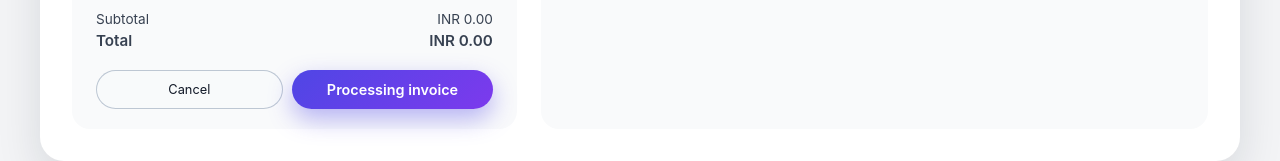
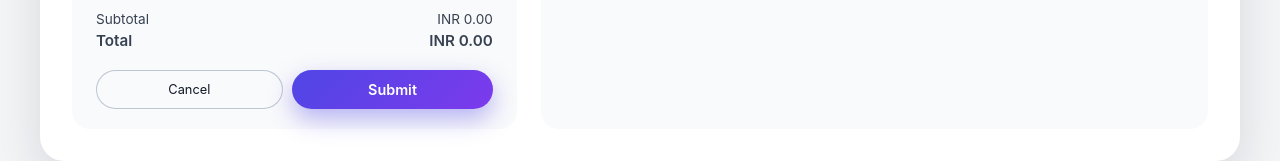
Before and after one commit to Loganathan63/invoice-app, a React (Vite) app: page / in a window 1280 px wide. Shown: the part 727-888 px from the top of the page. Built offline with nearby package versions, Linux system fonts and the light colour scheme.

Commit message:
Submit Button

```diff
--- a/src/components/InvoiceForm.jsx
+++ b/src/components/InvoiceForm.jsx
@@ -368,7 +368,7 @@ const InvoiceForm = ({ onChange }) => {
           Cancel
         </button>
         <button type="submit" className="primary-btn">
-          Processing invoice
+          Submit
         </button>
       </div>
     </form>
```
